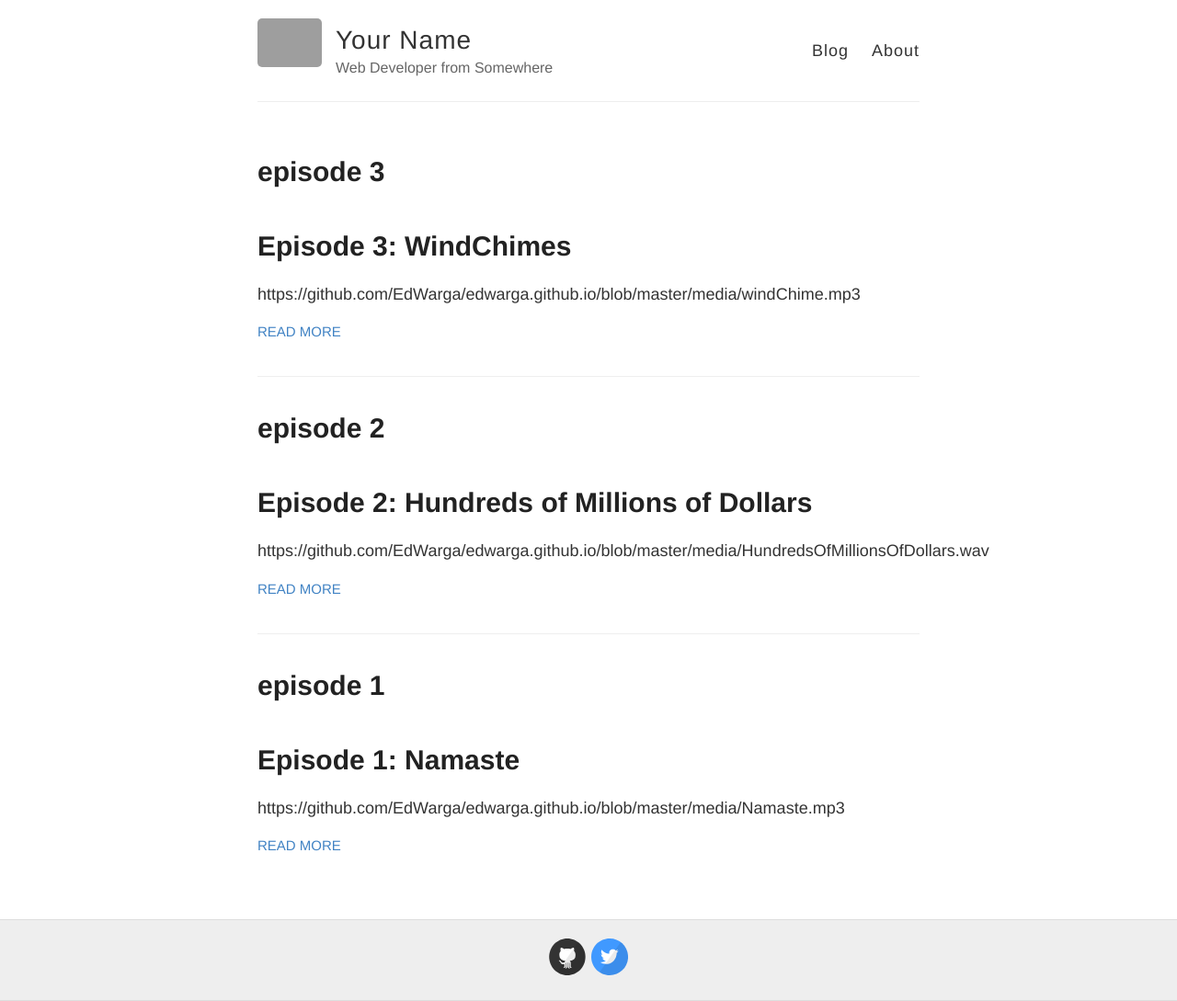
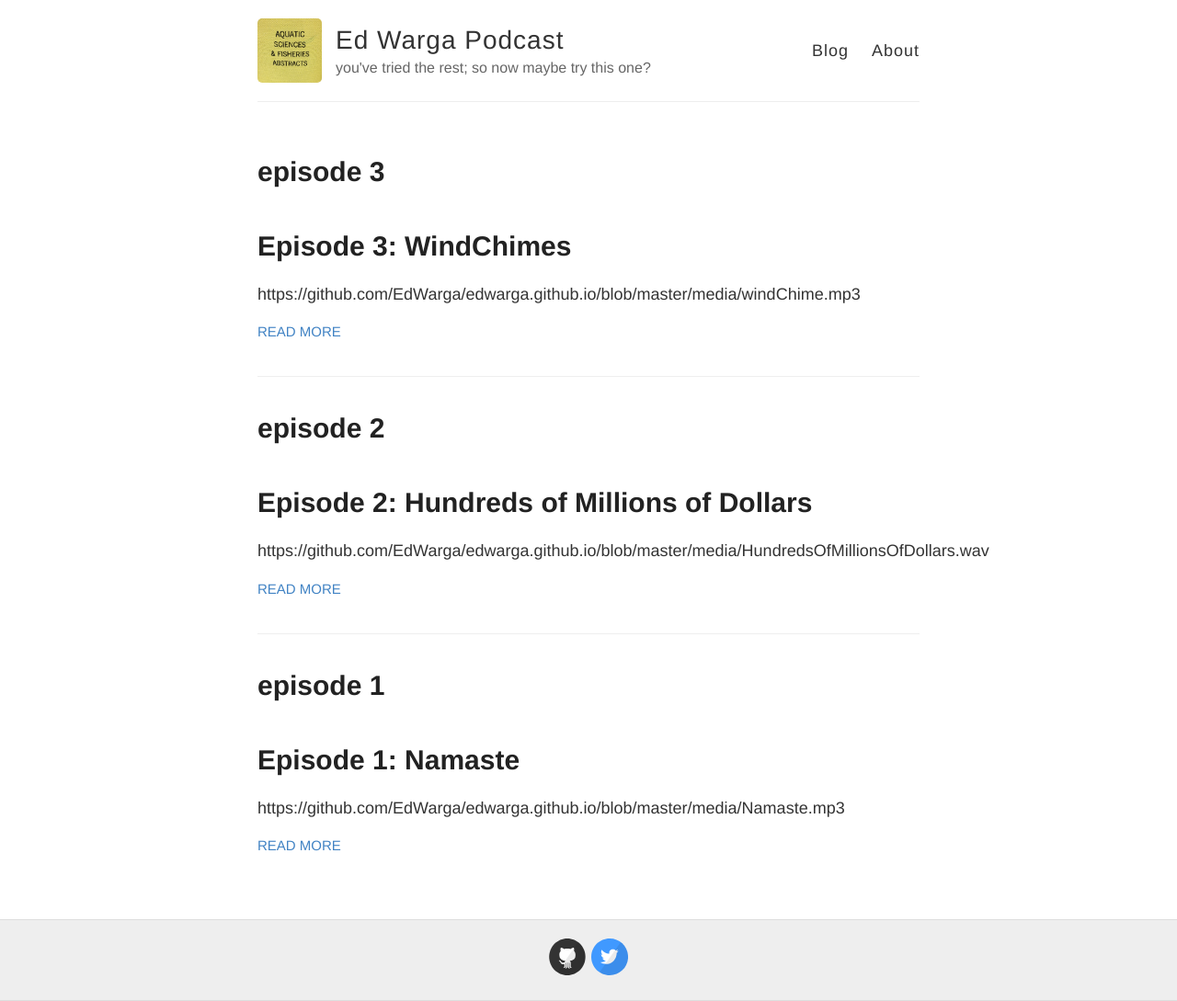
Before and after one commit to EdWarga/edwarga.github.io, a Jekyll site: the page built from index.html, in a window 1280 px wide. Shown: the whole page at 92% size. Built offline with Jekyll 4.4.1, drawn with Linux system fonts in a browser that asks for light colours; grey boxes are pictures that could not be loaded.

Commit message:
Update _config.yml

```diff
--- a/_config.yml
+++ b/_config.yml
@@ -3,13 +3,13 @@
 #
 
 # Name of your site (displayed in the header)
-name: Your Name
+name: Ed Warga Podcast
 
 # Short bio or description (displayed in the header)
-description: Web Developer from Somewhere
+description: you've tried the rest; so now maybe try this one?
 
 # URL of your avatar or profile pic (you could use your GitHub profile pic)
-avatar: https://raw.githubusercontent.com/barryclark/jekyll-now/master/images/jekyll-logo.png
+avatar: https://raw.githubusercontent.com/EdWarga/edwarga.github.io/master/images/edWargaPodcastImage.jpg
 
 #
 # Flags below are optional
@@ -21,12 +21,12 @@ footer-links:
   email:
   facebook:
   flickr:
-  github: barryclark/jekyll-now
+  github: edwarga
   instagram:
   linkedin:
   pinterest:
   rss: # just type anything here for a working RSS icon
-  twitter: jekyllrb
+  twitter: mrwargames
   stackoverflow: # your stackoverflow profile, e.g. "users/50476/bart-kiers"
   youtube: # channel/<your_long_string> or user/<user-name>
   googleplus: # anything in your profile username that comes after plus.google.com/
@@ -41,7 +41,7 @@ google_analytics:
 
 # Your website URL (e.g. http://barryclark.github.io or http://www.barryclark.co)
 # Used for Sitemap.xml and your RSS feed
-url:
+url: https://edwarga.github.io
 
 # If you're hosting your site at a Project repository on GitHub pages
 # (http://yourusername.github.io/repository-name)
```
